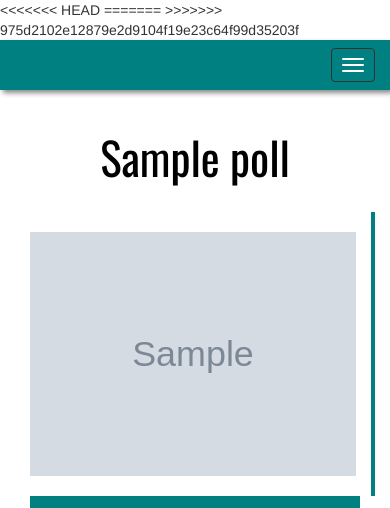
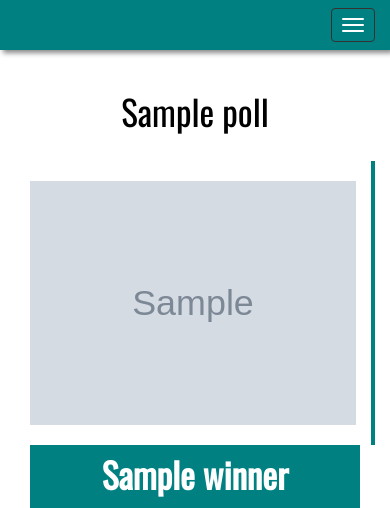
Before and after one commit to thesarcasticfootballer/counter-attack-football, a Python web app: template templates/polls.html in a window 390 px wide. Shown: the top 508 px of the page. Run offline with Jinja, Linux system fonts and the light colour scheme; the template is opened without the code that fills it: most values are stand-ins (such as "Sample title", 1, 10 or a date in 2020); grey boxes marked "Sample" are stand-in pictures; some libraries are stand-ins or nearby versions; grey boxes are pictures that could not be loaded.

Commit message:
polls mobile page

```diff
--- a/static/styles/css/polls.css
+++ b/static/styles/css/polls.css
@@ -1,6 +1,6 @@
 .question
 {
-    font-size: 45px;
+    font-size: 2.5em;
     font-family: Oswald;
 
     text-decoration: none;
@@ -33,7 +33,7 @@
 }
 .winner
 {
-      font-size: 45px;
+      font-size: 2.5em;
    font-family: Oswald;
 
     color: white;
@@ -43,3 +43,20 @@
 
 
 }
+
+ @media only screen and (max-device-width: 480px) {
+ .pollpicture
+ {
+    padding-left: 0px !important;
+    padding-right: 0px !important;
+    margin-left: -15px;
+    margin-right: -15px;
+ }
+ .pollright
+ {
+    margin-left: -15px;
+    margin-right: -15px;
+    padding-left: 0px !important;
+    padding-right: 0px !important;
+ }
+ }
--- a/templates/polls.html
+++ b/templates/polls.html
@@ -3,13 +3,11 @@
 <head>
     <meta name="viewport" content="width=device-width, initial-scale=1">
     <title>Polls</title>
-<<<<<<< HEAD
     <meta name="viewport" content="width=device-width, initial-scale=1" />
-=======
->>>>>>> 975d2102e12879e2d9104f19e23c64f99d35203f
     <link rel="stylesheet" href="http://maxcdn.bootstrapcdn.com/bootstrap/3.3.6/css/bootstrap.min.css">
   <link rel="stylesheet" type="text/css" href="//fonts.googleapis.com/css?family=Oswald" />
 <link href="styles/css/polls.css" rel="stylesheet">
+<script src="/jsfiles/js/jquery.js"></script>
 <script type="text/javascript" src="https://www.gstatic.com/charts/loader.js"></script>
     <script type="text/javascript">
 
@@ -35,9 +33,8 @@
 
         // Set chart options
         var options = {'title': '{{poll.question}}',
-                       'width':700,
                        'legend': 'right',
-                       'height':400,pieHole: 0.4,colors: ['#008080','#d56100']};
+                       pieHole: 0.4,colors: ['#008080','#d56100']};
 
         // Instantiate and draw our chart, passing in some options.
         var chart = new google.visualization.PieChart(document.getElementById({{poll.key.id()}}));
@@ -55,7 +52,7 @@
 {%for poll in pdata1%}
 <div class = "row">
 <div class = "col-lg-12">
-<h1 class = "question">{{poll.question}}</h2><br>
+<h2 class = "question">{{poll.question}}</h2><br>
 
 <div class = "pollpicture col-lg-7">
 
@@ -63,11 +60,12 @@
 
 </div>
 <div class = "pollright col-lg-5">
-  <div class = "pollwinner" ><h1 class = "winner">{{poll.winner}}</div>
-  <div id="{{poll.key.id()}}" width="90%"></div>
+  <div class = "pollwinner" ><h2 class = "winner">{{poll.winner}}</h2></div>
+  <div id="{{poll.key.id()}}" style="width:100%;"></div>
 
  </div> </div></div>{% endfor %}</div>
  {% include 'footer2.html' %}
 <script type="text/javascript" src="//s7.addthis.com/js/300/addthis_widget.js#pubid=ra-5762625c02c749c4"></script>
+{% include 'footer.html' %}
 </body>
 </html>
```
